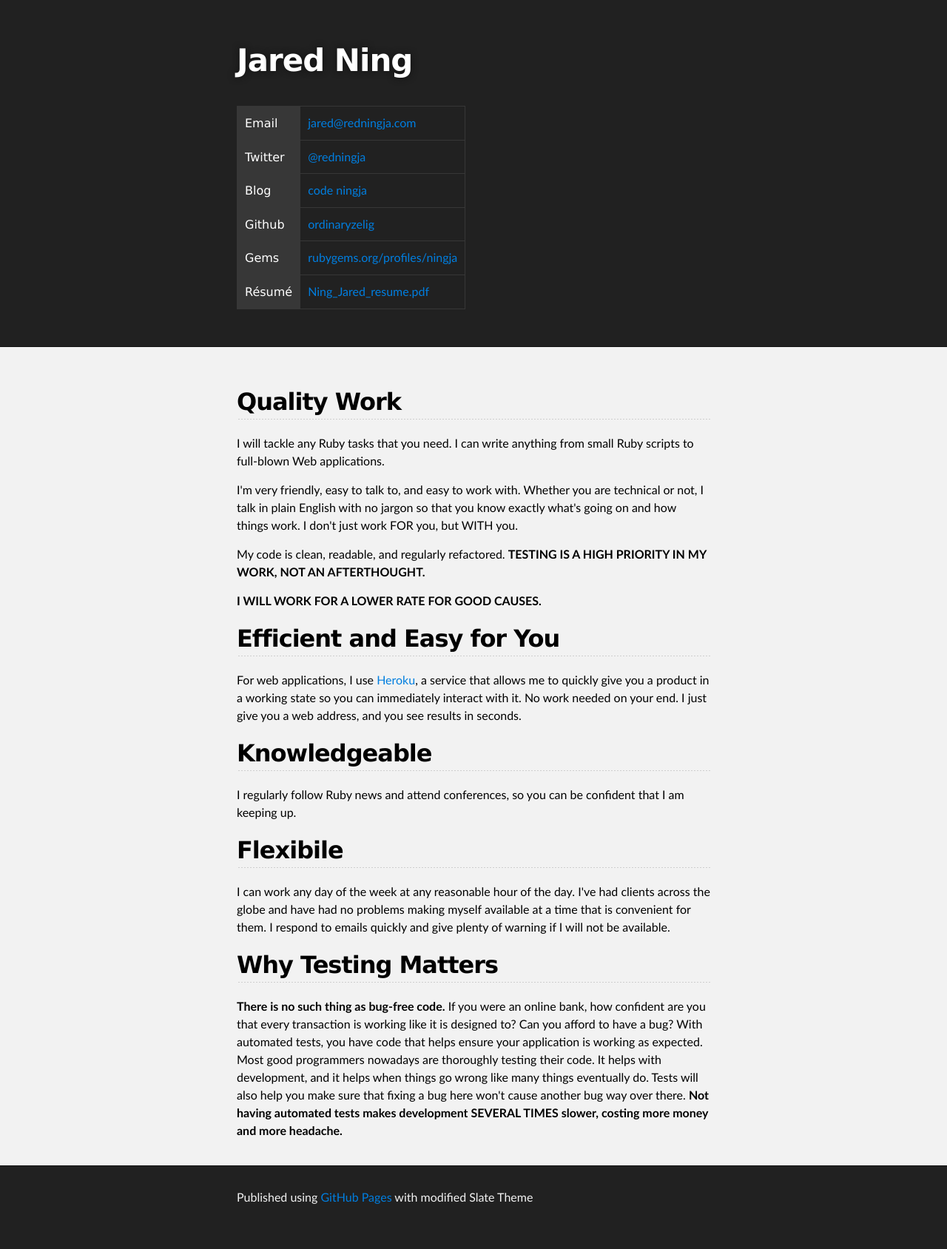
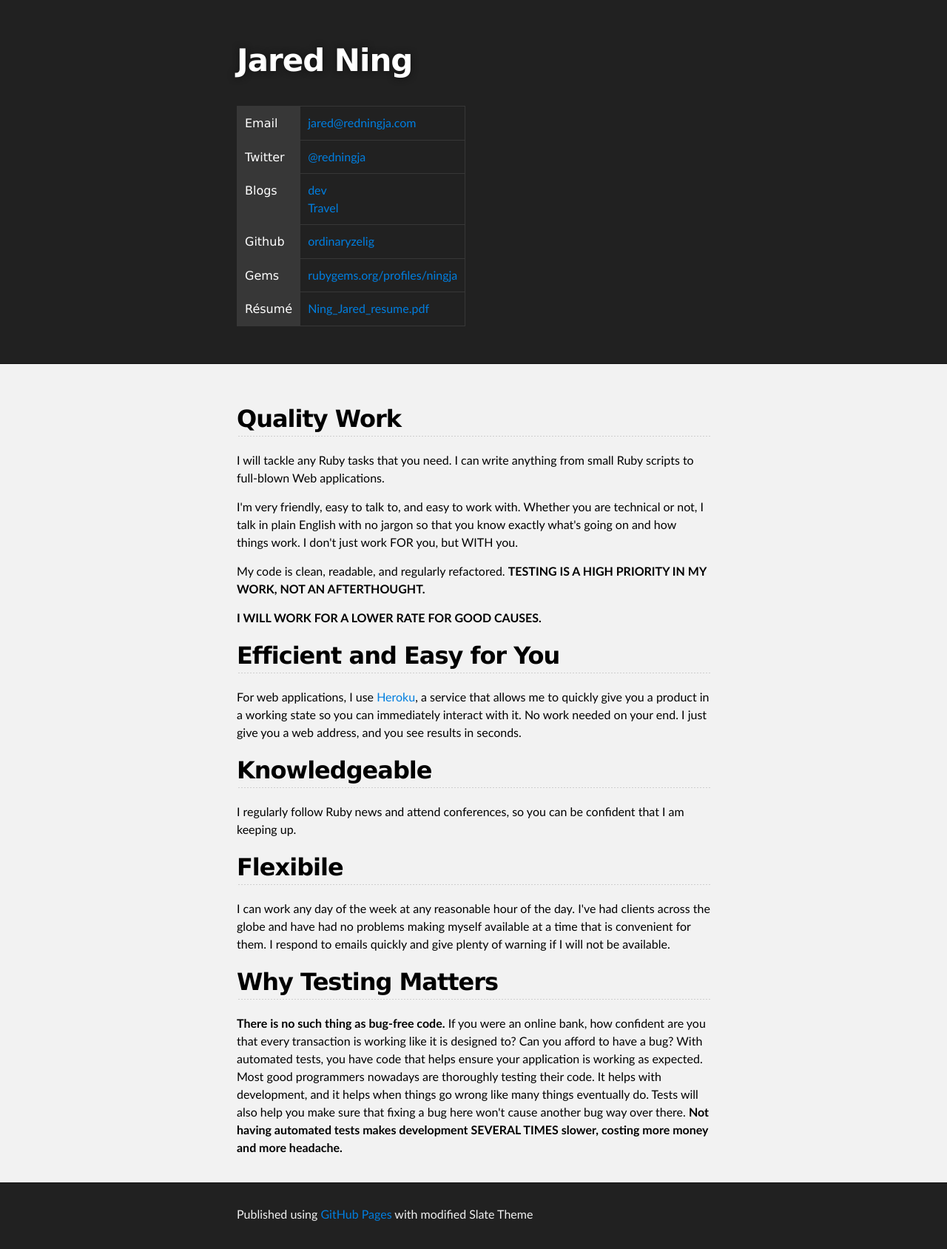
Before and after one commit to ordinaryzelig/ordinaryzelig.github.com, a Jekyll site: the page built from index.html, in a window 1280 px wide. Shown: the whole page at 74% size. Built offline with Jekyll 4.4.1, drawn with Linux system fonts in a browser that asks for light colours; before the commit the page ends 1665 px from its top, so only the background shows below that.

Commit message:
Add link to travel blog.

```diff
--- a/_includes/contact.html
+++ b/_includes/contact.html
@@ -1,10 +1,18 @@
 <table id="contact">
   <tbody>
-    <tr> <th>Email   </th> <td> <a href="mailto:jared@redningja.com">jared@redningja.com</a>                            </td> </tr>
-    <tr> <th>Twitter </th> <td> <a href="http://twitter.com/redningja">@redningja</a>                                   </td> </tr>
-    <tr> <th>Blog    </th> <td> <a href="{{ site.posts.last.url }}">code ningja</a>                                    </td> </tr>
-    <tr> <th>Github  </th> <td> <a href="https://github.com/ordinaryzelig">ordinaryzelig</a>                            </td> </tr>
-    <tr> <th>Gems    </th> <td> <a href="http://rubygems.org/profiles/48121">rubygems.org/profiles/ningja</a>           </td> </tr>
-    <tr> <th>Résumé  </th> <td> <a href="http://dl.dropbox.com/u/159828/Ning_Jared_resume.pdf">Ning_Jared_resume.pdf</a></td> </tr>
+    <tr><th>Email   </th><td><a href="mailto:jared@redningja.com">jared@redningja.com</a></td></tr>
+    <tr><th>Twitter </th><td><a href="http://twitter.com/redningja">@redningja</a></td> </tr>
+    <tr>
+      <th>Blogs</th>
+      <td>
+        <ul id="blogs">
+          <li><a href="{{ site.categories.dev.last.url }}">dev</a></li>
+          <li><a href="{{ site.categories.travel.last.url }}">Travel</a></li>
+        </ul>
+      </td>
+    </tr>
+    <tr><th>Github  </th><td><a href="https://github.com/ordinaryzelig">ordinaryzelig</a></td></tr>
+    <tr><th>Gems    </th><td><a href="http://rubygems.org/profiles/48121">rubygems.org/profiles/ningja</a></td></tr>
+    <tr><th>Résumé  </th><td><a href="http://dl.dropbox.com/u/159828/Ning_Jared_resume.pdf">Ning_Jared_resume.pdf</a></td></tr>
   </tbody>
 </table>
--- a/stylesheets/stylesheet.css
+++ b/stylesheets/stylesheet.css
@@ -131,9 +131,6 @@ blockquote {
   padding: 0 0 0 20px;
   border-left: 3px solid #bbbbbb; }
 
-ul, ol, dl {
-  margin-bottom: 15px; }
-
 ul li {
   list-style: inside;
   padding-left: 20px; }
@@ -244,9 +241,10 @@ img {
 #project_title a:hover #title-red {
   color: red; }
 
-ul#contact li {
+ul#contact li, ul#blogs li {
   list-style-type: none;
-  color: white; }
+  color: white;
+  padding-left: 0; }
 
 #post-date {
   font-size: 12pt;
```
